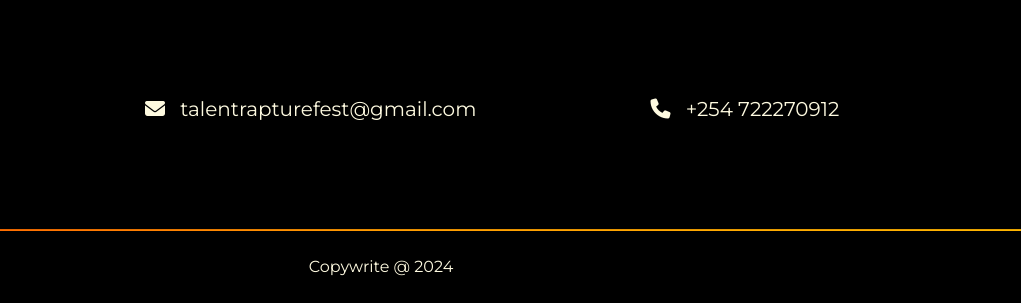
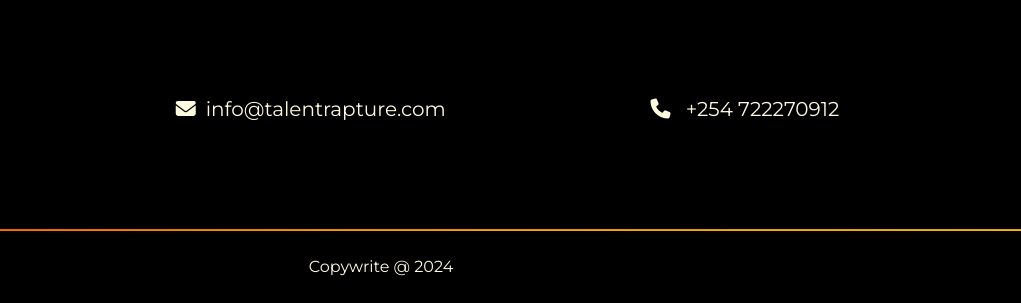
Before and after one commit to Captainmelvy/Creatives-Parlour, a plain HTML site: page index.html in a window 1280 px wide. Shown: the part 6980-7283 px from the top of the page, 259-1280 px from the left. Drawn offline with nearby package versions, Linux system fonts and the light colour scheme.

Commit message:
Update contact email in footer

```diff
--- a/index.html
+++ b/index.html
@@ -277,7 +277,7 @@
                     <div class="footer-logo">
                         <img src="images/logo3.png" alt="">
                     </div>
-                    <div class="email"><i class="fa-solid fa-envelope"></i> talentrapturefest@gmail.com</div>
+                    <div class="email"><i class="fa-solid fa-envelope"></i>info@talentrapture.com</div>
                     <div class="email"><i class="fa-solid fa-phone"></i> +254 722270912</div>
                 </div>
                 <hr class="hrfooter">
```
